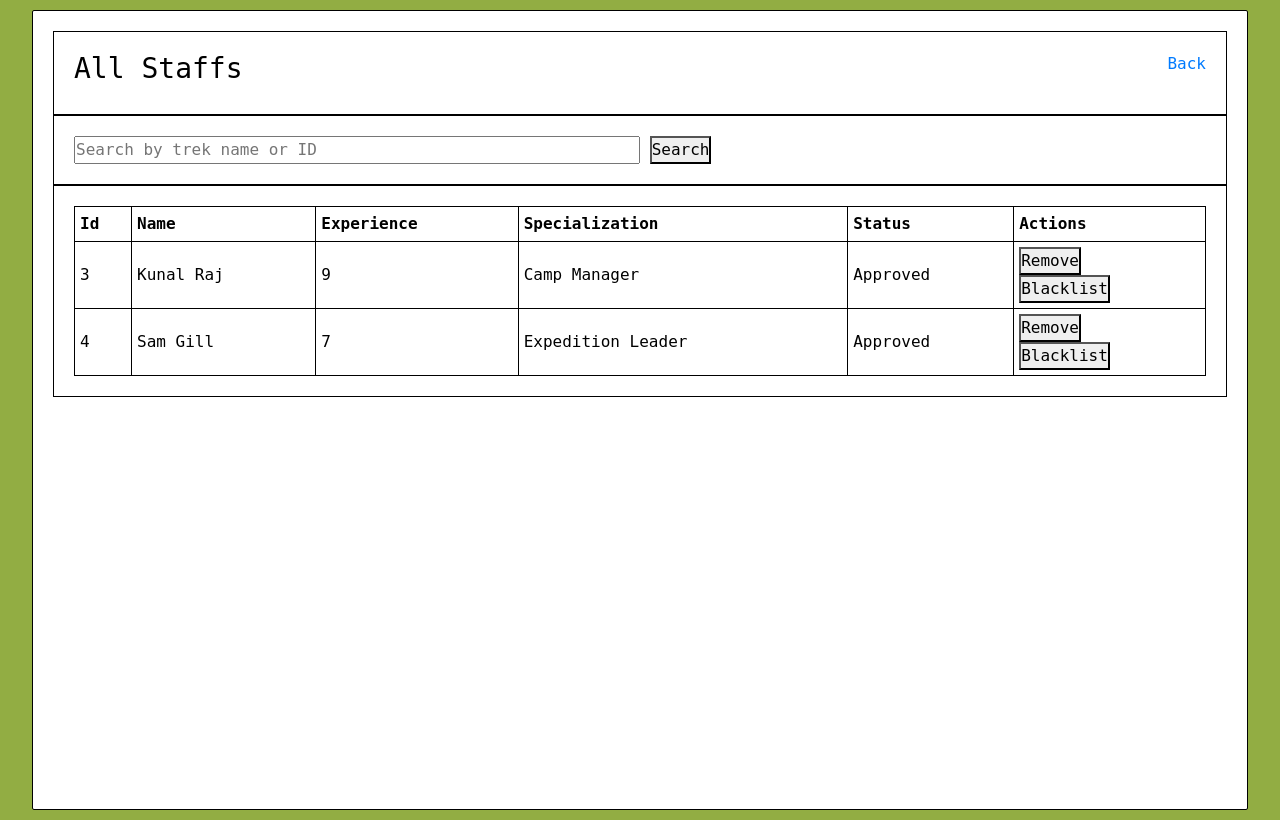
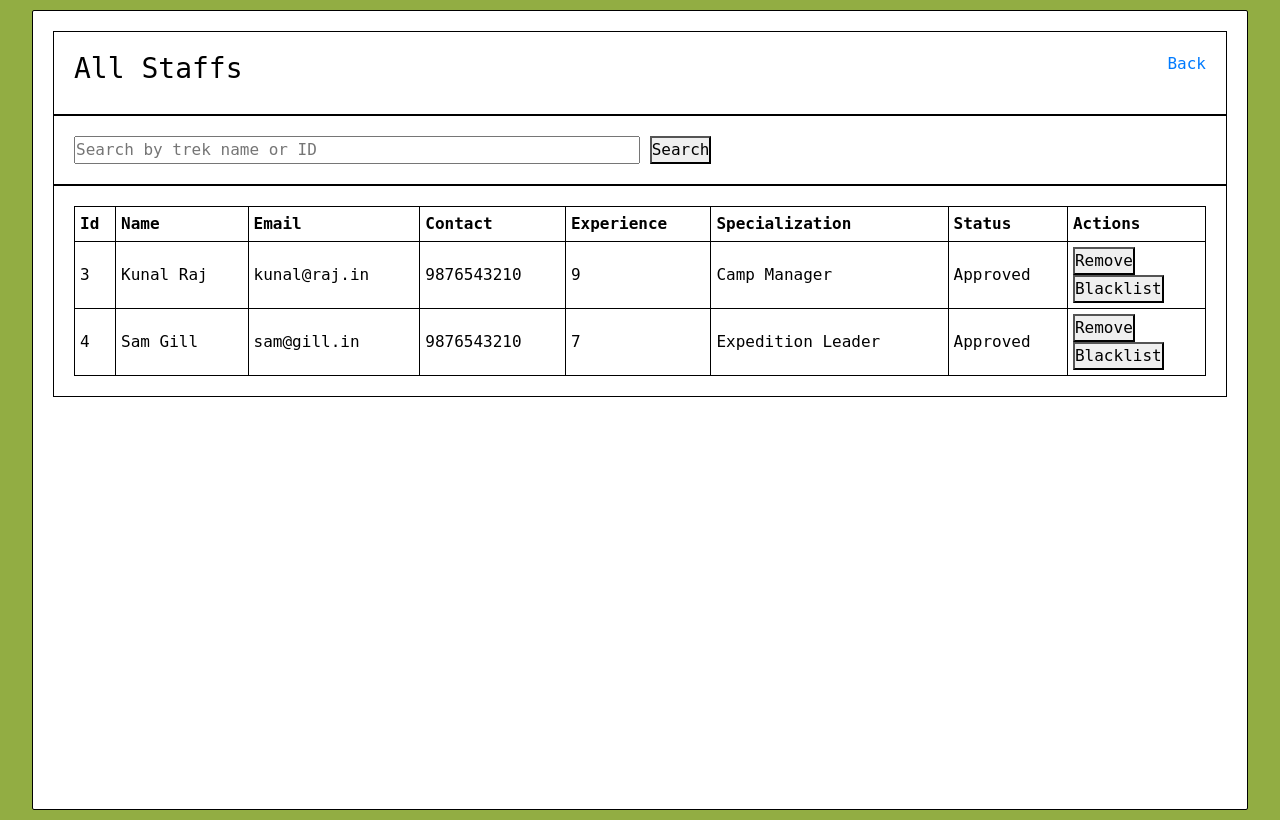
Before and after one commit to 24f1000135/trekking-management-app, a Flask app: page /admin/view_staffs in a window 1280 px wide. Shown: the part 103-923 px from the top of the page. Run offline with Flask 3, Linux system fonts and the light colour scheme; a user stored in the database is signed in.

Commit message:
TMA-CM-6: Added email and contacts column of staff for admin

```diff
--- a/templates/admin/view_staffs.html
+++ b/templates/admin/view_staffs.html
@@ -25,6 +25,8 @@
                         <tr>
                             <th>Id</th>
                             <th>Name</th>
+                            <th>Email</th>
+                            <th>Contact</th>
                             <th>Experience</th>
                             <th>Specialization</th>
                             <th>Status</th>
@@ -36,6 +38,8 @@
                             <tr>
                                 <td>{{ staff.id }}</td>
                                 <td>{{ staff.name }}</td>
+                                <td>{{ staff.email }}</td>
+                                <td>{{ staff.contact }}</td>
                                 <td>{{ staff.staff_profile.experience if staff.staff_profile else '-' }}</td>
                                 <td>{{ staff.staff_profile.specialization if staff.staff_profile else '-' }}</td>
                                 <td>{{ staff.staff_profile.staff_status if staff.staff_profile else 'No Profile' }}</td>
```
